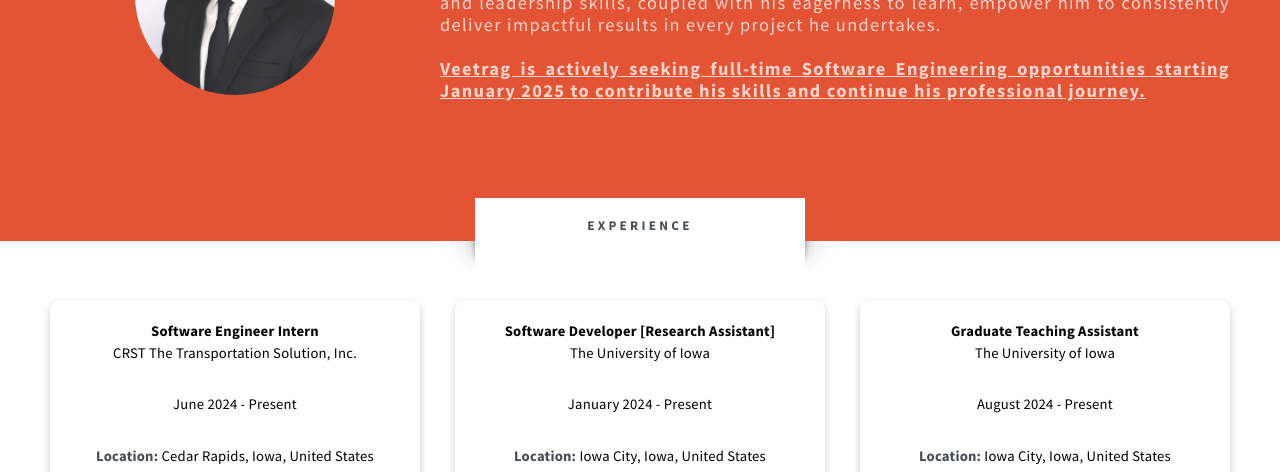
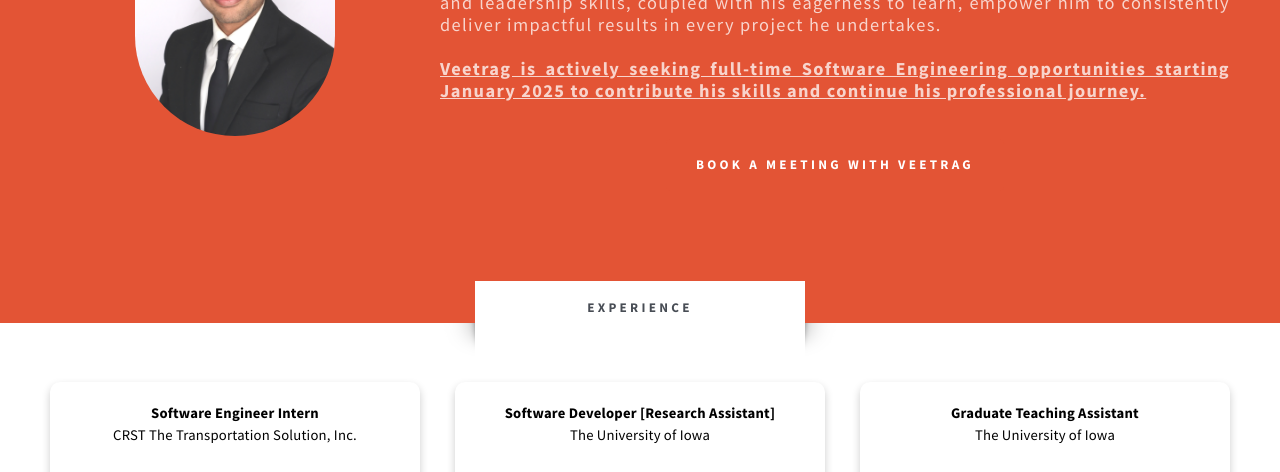
Before and after one commit to iamveetragnahar/veetragnahar.github.io, a website: page index.html in a window 1280 px wide. Shown: the part 800-1272 px from the top of the page. Drawn offline with nearby package versions, Linux system fonts and the light colour scheme.

Commit message:
feat/meeting_scheduler- added the meeting link

```diff
--- a/index.html
+++ b/index.html
@@ -48,7 +48,7 @@
 
 		</section>
 
-		<!-- Intro -->
+<!-- Intro -->
 <section id="intro" class="wrapper style1">
     <div class="title">About Me</div>
     <div class="container">
@@ -68,11 +68,13 @@
                     <br><br>
                     <span style="font-weight: bold; text-decoration: underline;">Veetrag is actively seeking full-time Software Engineering opportunities starting January 2025 to contribute his skills and continue his professional journey.</span>
                 </p>
+                <p style="margin-top: 20px;">
+                    <a href="https://calendly.com/veetragnahr" target="_blank" class="button style1">Book a meeting with Veetrag</a>
+                </p>
             </div>
         </div>
     </div>
 </section>
-
 <!-- Experience -->
 <section id="experience" class="wrapper style2">
     <div class="title" style="text-align: center;">Experience</div>
```
